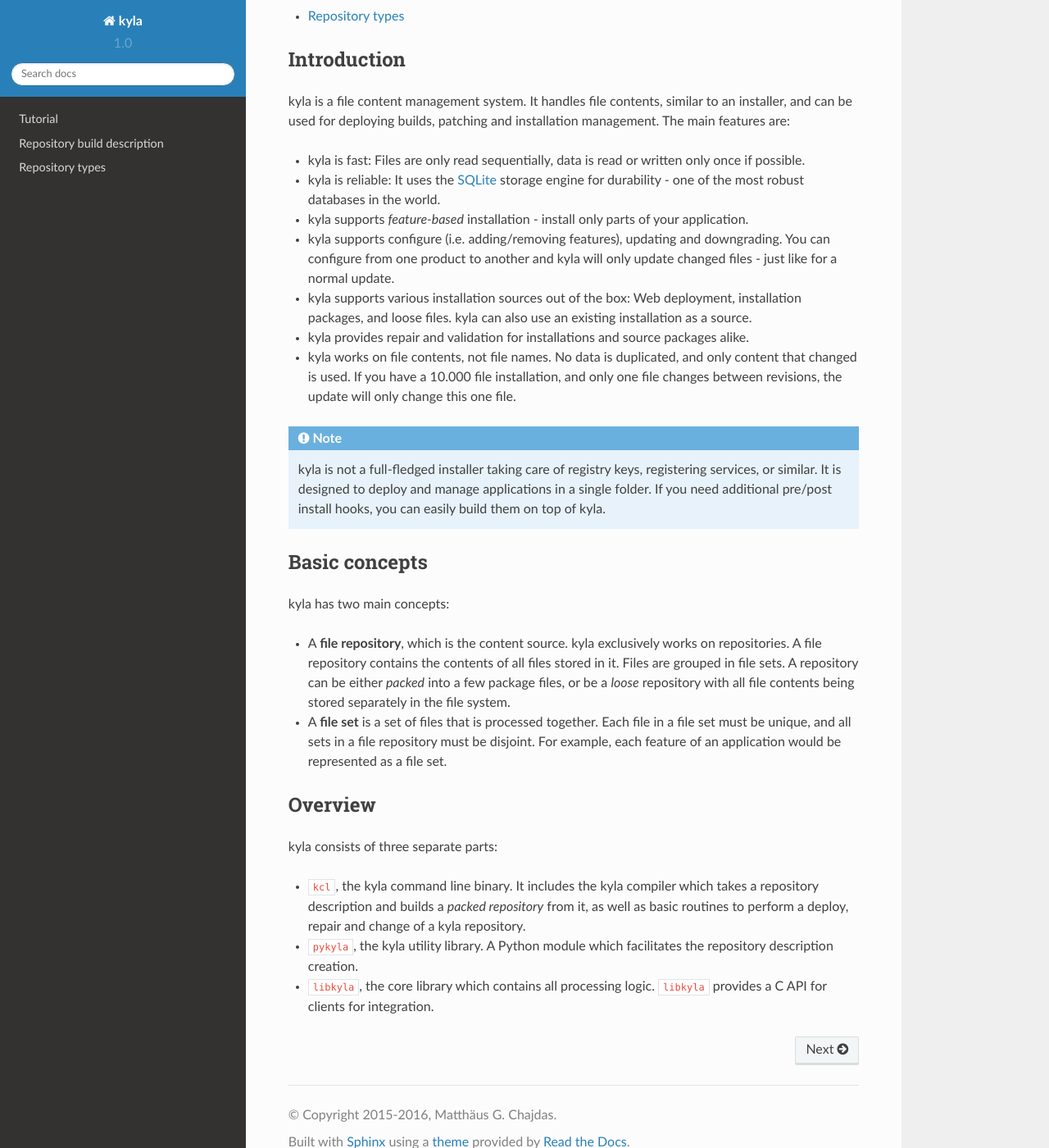
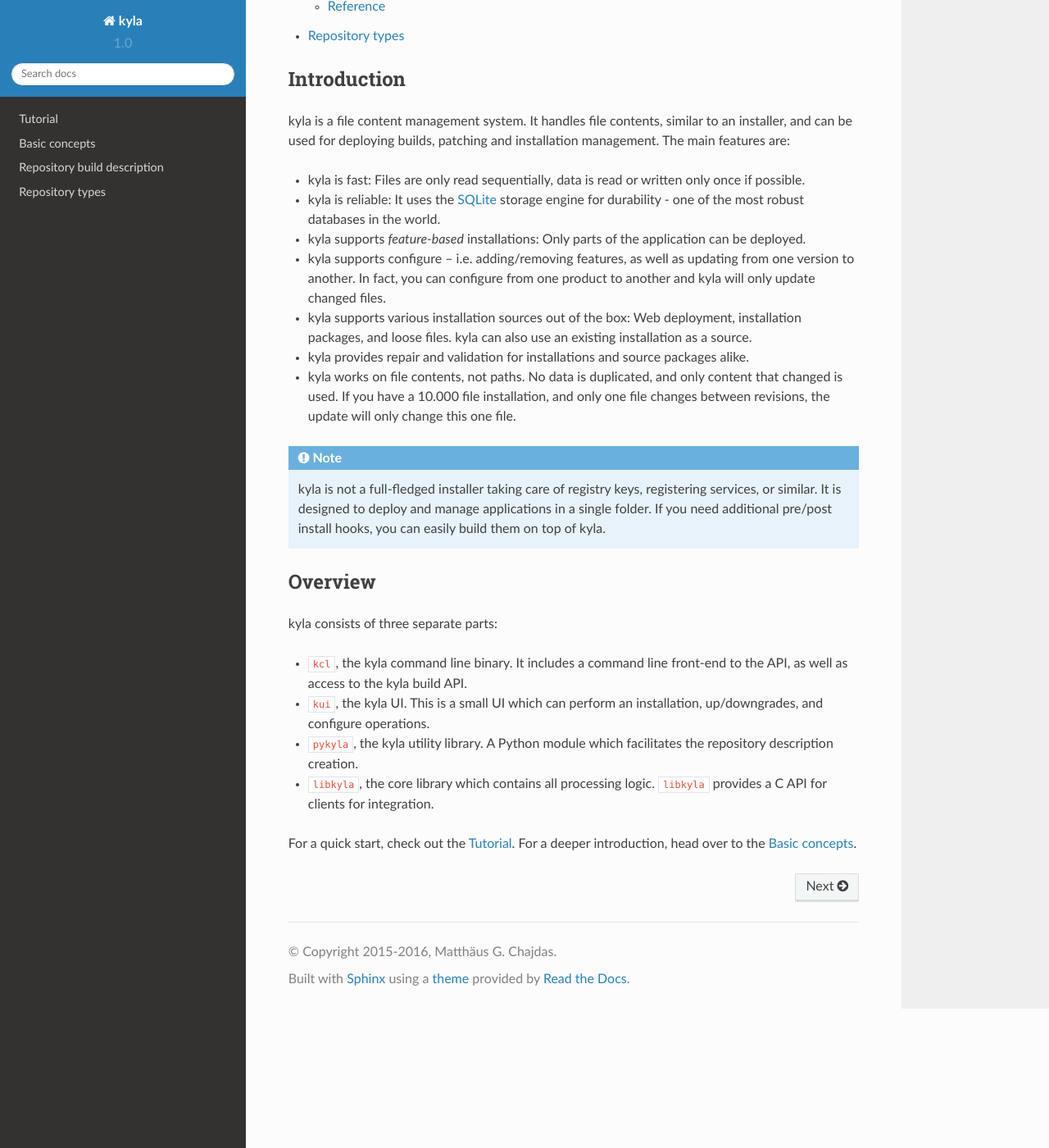
Before and after one commit to Anteru/kyla, a Sphinx documentation site: the page built from doc/source/index.rst, in a window 1280 px wide and 1400 px high, scrolled down 440 px. Shown: the whole window at 82% size. Built offline with Sphinx 7.4.7 and the Read the Docs theme 2.0.0, drawn with Linux system fonts in a browser that asks for light colours.

Commit message:
Expand the docs.

```diff
--- a/doc/source/index.rst
+++ b/doc/source/index.rst
@@ -16,29 +17,24 @@ kyla is a file content management system. It handles file contents, similar to a
 
 * kyla is fast: Files are only read sequentially, data is read or written only once if possible.
 * kyla is reliable: It uses the `SQLite <https://sqlite.org>`_ storage engine for durability - one of the most robust databases in the world.
-* kyla supports *feature-based* installation - install only parts of your application.
-* kyla supports configure (i.e. adding/removing features), updating and downgrading. You can configure from one product to another and kyla will only update changed files - just like for a normal update.
+* kyla supports *feature-based* installations: Only parts of the application can be deployed.
+* kyla supports configure -- i.e. adding/removing features, as well as updating from one version to another. In fact, you can configure from one product to another and kyla will only update changed files.
 * kyla supports various installation sources out of the box: Web deployment, installation packages, and loose files. kyla can also use an existing installation as a source.
 * kyla provides repair and validation for installations and source packages alike.
-* kyla works on file contents, not file names. No data is duplicated, and only content that changed is used. If you have a 10.000 file installation, and only one file changes between revisions, the update will only change this one file.
+* kyla works on file contents, not paths. No data is duplicated, and only content that changed is used. If you have a 10.000 file installation, and only one file changes between revisions, the update will only change this one file.
 
 .. note::
 
     kyla is not a full-fledged installer taking care of registry keys, registering services, or similar. It is designed to deploy and manage applications in a single folder. If you need additional pre/post install hooks, you can easily build them on top of kyla.
-
-Basic concepts
---------------
-
-kyla has two main concepts:
-
-* A **file repository**, which is the content source. kyla exclusively works on repositories. A file repository contains the contents of all files stored in it. Files are grouped in file sets. A repository can be either *packed* into a few package files, or be a *loose* repository with all file contents being stored separately in the file system.
-* A **file set** is a set of files that is processed together. Each file in a file set must be unique, and all sets in a file repository must be disjoint. For example, each feature of an application would be represented as a file set.
 
 Overview
 --------
 
 kyla consists of three separate parts:
 
-* ``kcl``, the kyla command line binary. It includes the kyla compiler which takes a repository description and builds a *packed repository* from it, as well as basic routines to perform a deploy, repair and change of a kyla repository.
+* ``kcl``, the kyla command line binary. It includes a command line front-end to the API, as well as access to the kyla build API.
+* ``kui``, the kyla UI. This is a small UI which can perform an installation, up/downgrades, and configure operations.
 * ``pykyla``, the kyla utility library. A Python module which facilitates the repository description creation.
 * ``libkyla``, the core library which contains all processing logic. ``libkyla`` provides a C API for clients for integration.
+
+For a quick start, check out the :doc:`tutorial`. For a deeper introduction, head over to the :doc:`concepts`.
--- a/doc/source/repository-types.rst
+++ b/doc/source/repository-types.rst
@@ -6,3 +6,5 @@ kyla supports several *repository types* with different capabilities. The built-
 * ``Loose``: A loose repository consists of the content objects only. It supports repair, add/remove, and validation. All data is stored in a subfolder called ``.ky``. The content objects are available in ``.ky/objects``.
 * ``Deployed``: A deployed repository is "unpacked", that is, the content objects are stored with their actual file name, and some content objects may be duplicated. A deployed repository supports repair, add/remove, and validation.
 * ``Packed``: A packed repository consists of the database and one or more package files. Content objects are spread over package files. A packed repository supports only validation.
+
+A ``Packed`` repository can be also be used for web installation. Putting all files onto a server which supports `HTTP range requests <https://tools.ietf.org/html/rfc7233>`_ makes the packed repository readable over the web.
--- a/doc/source/tutorial.rst
+++ b/doc/source/tutorial.rst
@@ -16,7 +16,7 @@ The first step for any installation is to build a *repository*. A repository con
 
 In this tutorial, three repository descriptions are provided which we'll use throughout the sample. These are the three ``.xml`` files - on for each repository we're about to build. For building, just run the ``build.bat`` script. Afterwards, you should see three new folders - ``source-3.1`` and ``source-3.1.2`` which contain all of ``GFLW`` in a single repository, and ``source-3.1.2-filesets`` which contains ``GLFW`` 3.1.2 but using file sets. We'll come back to this in the *Configuring* part.
 
-For more information about the repository descriptions, check :ref:`repository-description`.
+For more information about the repository descriptions, check the :ref:`repository-description`.
 
 Installation
 ------------
```
Also changed, not shown: other parts of doc/source/index.rst (+1 -0 lines), doc/source/concepts.rst (added, +15 -0 lines), doc/source/repository-definition.rst (+7 -3 lines), 2 other files.
